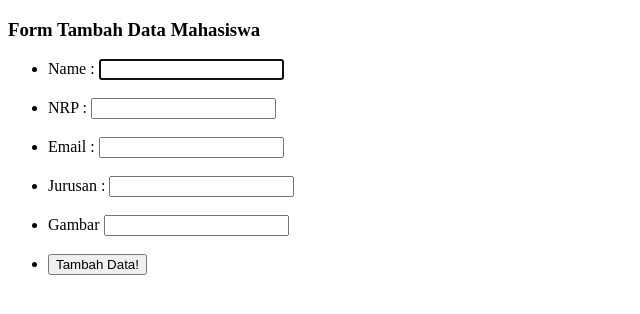
After one commit to AdeFathiAmirrasyid/pw2021_14517804, a PHP site: page /tambah.php in a window 1280 px wide. The commit adds this page. Shown: the top 314 px of the page, without its empty margins (0-640 px from the left). Run offline with PHP 8.4, Linux system fonts and the light colour scheme.

Commit message:
menambahkan fitur insert data

```diff
--- a/kuliah/pertemuan10/functions.php
+++ b/kuliah/pertemuan10/functions.php
@@ -20,3 +20,21 @@ while ($row = mysqli_fetch_assoc($result)) {
 }
 return $rows;
 }
+
+function tambah($data){
+  $conn = koneksi();
+
+  $nama = htmlspecialchars($data["nama"]);
+  $nrp  = htmlspecialchars($data["nrp"]);
+  $email = htmlspecialchars($data["email"]);
+  $jurusan = htmlspecialchars($data["jurusan"]);
+  $gambar = htmlspecialchars($data["gambar"]);
+
+  $query = "INSERT INTO mahasiswa VALUES
+    (NULL,'$nama','$nrp','email','jurusan','gambar')";
+  mysqli_query($conn,$query);
+
+  echo mysqli_error($conn);
+  return mysqli_affected_rows($conn);
+
+}
--- a/kuliah/pertemuan10/latihan3.php
+++ b/kuliah/pertemuan10/latihan3.php
@@ -15,6 +15,10 @@ $mahasiswa = query("SELECT * FROM mahasiswa");
 
 <body>
   <h1>Daftar Mahasiswa</h1>
+
+  <a href="tambah.php">Tambah Data Mahasiswa</a>
+    <br><br>
+
   <table border="1" cellpadding="10" cellspacing="0">
 
     <tr>
--- /dev/null
+++ b/kuliah/pertemuan10/tambah.php
@@ -0,0 +1,67 @@
+<?php
+require "functions.php";
+
+// cek apakah tombol tambah sudah ditekan
+if( isset($_POST["tambah"])){
+  if(tambah($_POST) > 0 ){
+     echo "<script>
+          alert('data berhasil ditambahkan');
+          document.location.href = 'latihan3.php';
+        </script>";
+  }else{
+    echo "Data gagal ditambahkan";
+  }
+}
+?>
+<!DOCTYPE html>
+<html lang="en">
+
+<head>
+  <meta charset="UTF-8">
+  <meta http-equiv="X-UA-Compatible" content="IE=edge">
+  <meta name="viewport" content="width=device-width, initial-scale=1.0">
+  <title>Document</title>
+</head>
+
+<body>
+  <h3> Form Tambah Data Mahasiswa</h3>
+  <form action="" method="POST">
+    <ul>
+      <li>
+        <label for="nama">Name : </label>
+        <input type="text" name="nama" id="nama" autofocus required>
+      </li>
+
+      <br>
+      <li>
+        <label for="nrp">NRP : </label>
+        <input type="text" name="nrp" id="nrp" required>
+      </li>
+
+      <br>
+      <li>
+        <label for="email">Email : </label>
+        <input type="text" name="email" id="email" required>
+      </li>
+
+      <br>
+      <li>
+        <label for="jurusan">Jurusan : </label>
+        <input type="text" name="jurusan" id="jurusan" required>
+      </li>
+
+      <br>
+      <li>
+        <label for="gambar">Gambar</label>
+        <input type="text" name="gambar" id="gambar" required>
+      </li>
+
+      <br>
+      <li>
+        <button type="submit" name="tambah"> Tambah Data! </button>
+      </li>
+    </ul>
+  </form>
+</body>
+
+</html>
```
